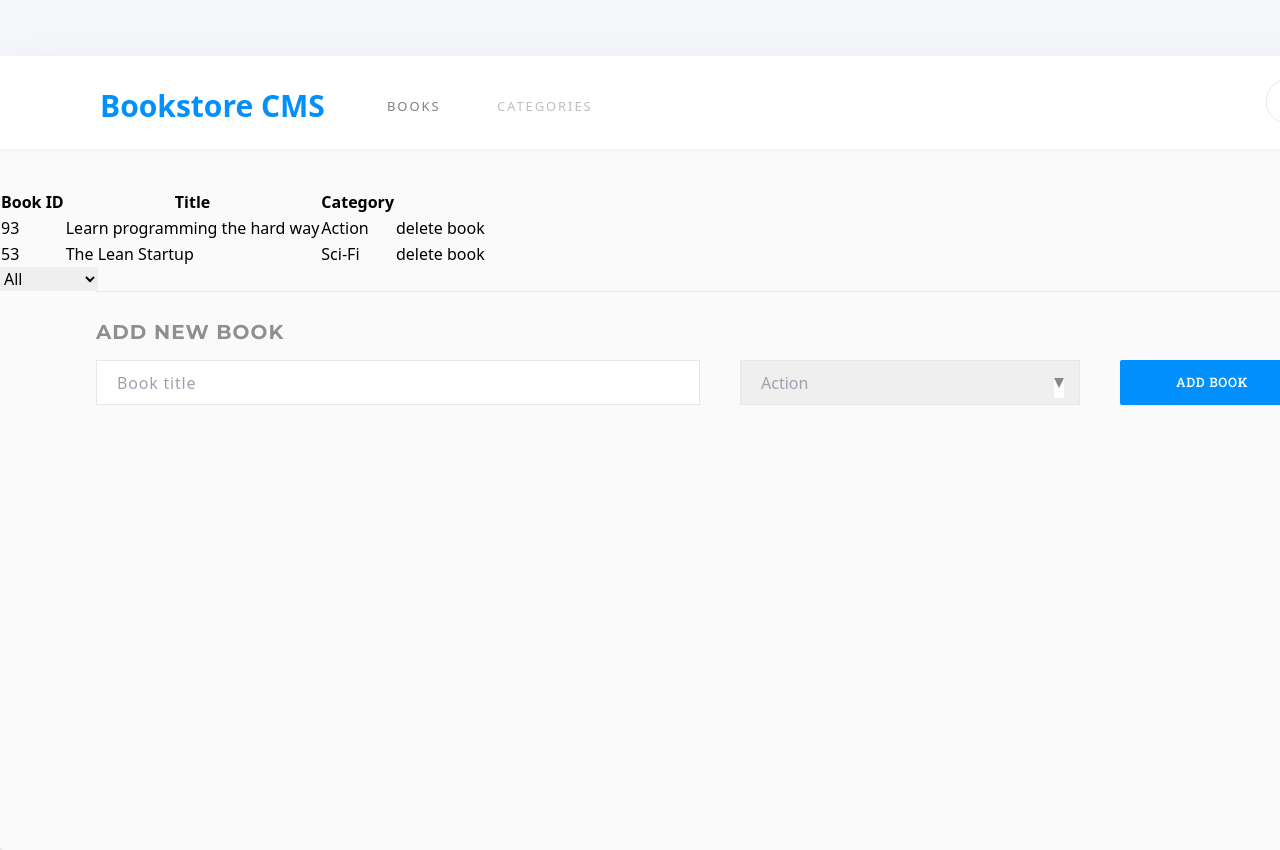
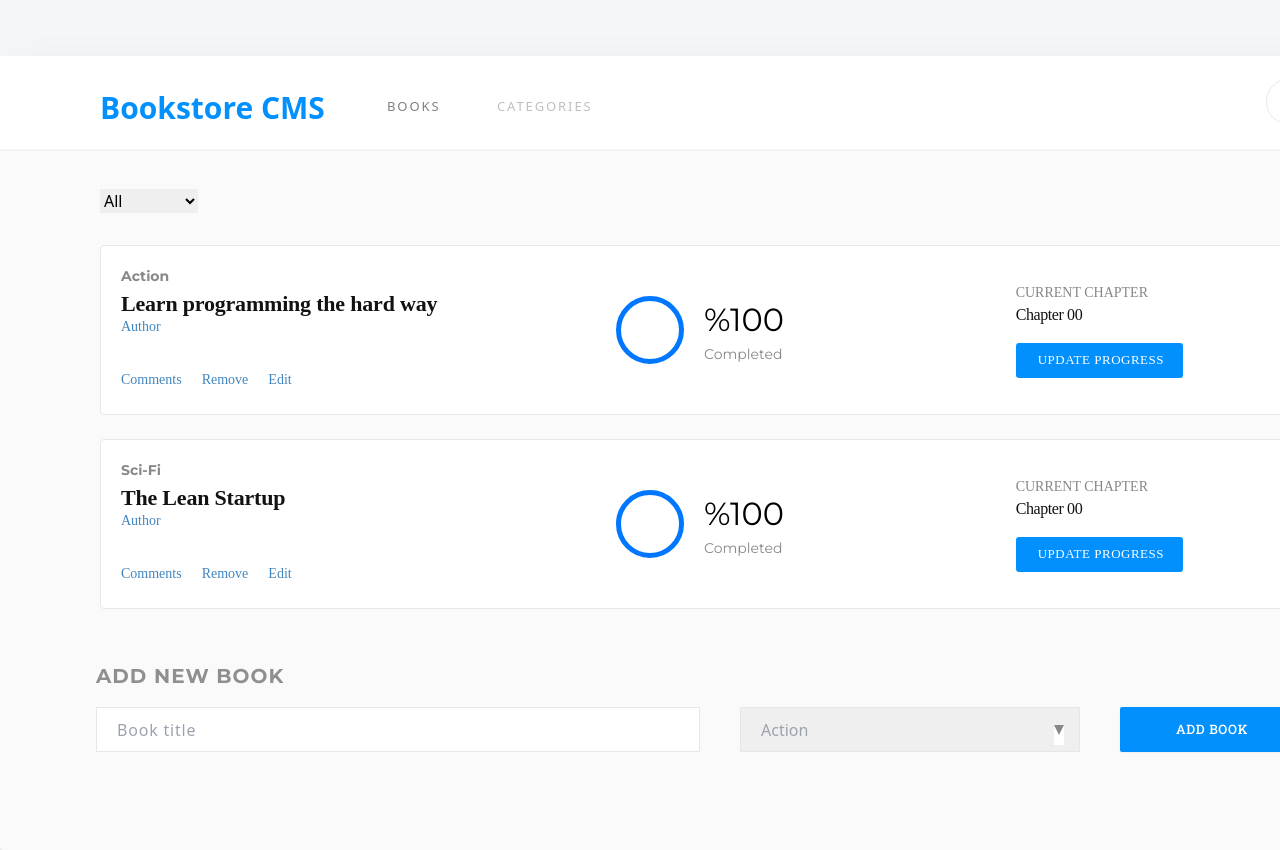
Before and after one commit to AshakaE/cms-books, a React (Create React App) app: page / in a window 1280 px wide. Shown: the top 850 px of the page. Built offline with nearby package versions, Linux system fonts and the light colour scheme.

Commit message:
style completely Book component

```diff
--- a/src/App.css
+++ b/src/App.css
@@ -37,10 +37,6 @@ body {
   margin: 6px 47px 2px 0;
   font-size: 30px;
   font-weight: bold;
-  font-stretch: normal;
-  font-style: normal;
-  line-height: normal;
-  letter-spacing: normal;
   color: #0290ff;
 }
 
@@ -49,10 +45,6 @@ body {
   height: 16px;
   margin: 18px 41px 11px 0;
   font-size: 13px;
-  font-weight: normal;
-  font-stretch: normal;
-  font-style: normal;
-  line-height: normal;
   letter-spacing: 1.9px;
   color: gray;
 }
@@ -63,10 +55,6 @@ body {
   margin: 18px 664px 11px 10px;
   opacity: 0.5;
   font-size: 13px;
-  font-weight: normal;
-  font-stretch: normal;
-  font-style: normal;
-  line-height: normal;
   letter-spacing: 1.9px;
   color: gray;
 }
@@ -86,33 +74,100 @@ body {
   border: solid 1px #e8e8e8;
 }
 
-.Lesson-Panel {
+.book-panel {
   width: 1200px;
   height: 170px;
-  margin: 37px 100px 0;
-  padding: 32px 147px 26px 27px;
   border-radius: 4px;
   border: solid 1px #e8e8e8;
-  background-color: var(--white);
+  background-color: white;
 }
 
 .title {
-  height: 24px;
   font-size: 20px;
   font-weight: bold;
-  font-stretch: normal;
-  font-style: normal;
-  line-height: normal;
   letter-spacing: -0.18px;
   color: #8f8f8f;
 }
 
 .arrow {
-  width: 5px;
-  height: 10px;
   border-color: #888 #fff #fff;
   border-style: solid;
   border-width: 10px 5px;
   top: 17px;
   right: 15px;
 }
+
+.School-of {
+  width: 49px;
+  height: 18px;
+  margin: 0 39px 0 0;
+  opacity: 0.5;
+  font-family: Montserrat;
+  font-size: 14px;
+  font-weight: bold;
+  color: #121212;
+}
+
+.bp-title {
+  height: 29px;
+  margin: 3px 3px 0 0;
+  font-family: RobotoSlab;
+  font-size: 22px;
+  font-weight: bold;
+  letter-spacing: -0.2px;
+  color: #121212;
+}
+
+.bs-text{
+  font-family: RobotoSlab;
+  font-size: 14px;
+  font-weight: 300;
+  color: #4386bf;
+}
+
+.gs-text{
+  opacity: 0.5;
+  font-family: RobotoSlab;
+  font-size: 14px;
+  font-weight: 300;
+  color: #121212;
+}
+
+.black-s-text{
+  font-family: RobotoSlab;
+  font-size: 16px;
+  font-weight: 300;
+  letter-spacing: -0.4px;
+  color: #121212;
+}
+
+.percent {
+  font-family: Montserrat;
+  font-size: 32px;
+  color: var(--black-two);
+}
+
+.upgrade-btn{
+  color: white;
+  letter-spacing: 0.5px;
+  font-family: RobotoSlab;
+  font-size: 13px;
+  font-weight: 300;
+  padding: 7px 19px 8px 22px;
+  border-radius: 3px;
+  background-color: #0290ff;
+}
+
+.Oval-2 {
+  width: 68px;
+  height: 68px;
+  border-radius: 50px;
+  border: 5px solid rgb(0, 119, 255);
+}
+
+.Completed {
+  opacity: 0.5;
+  font-family: Montserrat;
+  font-size: 14px;
+  color: #121212;
+}
--- a/src/components/Book.js
+++ b/src/components/Book.js
@@ -3,18 +3,34 @@ import PropTypes from 'prop-types';
 
 function Book({ book, handleRemoveBook }) {
   return (
-    <tr>
-      <td>{book.id}</td>
-      <td>{book.title}</td>
-      <td>{book.category}</td>
-      <td>
-        {' '}
-        <button type="button" onClick={() => handleRemoveBook(book)}>
-          delete book
-        </button>
-        {' '}
-      </td>
-    </tr>
+    <div className="book-panel flex mb-6">
+      <div className="flex flex-col w-1/3 p-5">
+        <div className="School-of">{book.category}</div>
+        <div className="bp-title">{book.title}</div>
+        <div className="bs-text">Author</div>
+        <div className="flex my-8">
+          <div className="bs-text mr-5">Comments</div>
+          <button className="bs-text mr-5" type="button" onClick={() => handleRemoveBook(book)}>
+            Remove
+          </button>
+          <div className="bs-text">Edit</div>
+        </div>
+      </div>
+      <div className="w-1/3 flex items-center justify-center">
+        <div className="Oval-2 mr-5" />
+        <div>
+          <div className="percent">%100</div>
+          <div className="Completed">Completed</div>
+        </div>
+      </div>
+      <div className="w-1/3 flex flex-col items-center justify-center">
+        <div>
+          <div className="gs-text">CURRENT CHAPTER</div>
+          <div className="black-s-text mb-4">Chapter 00</div>
+          <div className="upgrade-btn">UPDATE PROGRESS</div>
+        </div>
+      </div>
+    </div>
   );
 }
 
--- a/src/components/CategoryFilter.js
+++ b/src/components/CategoryFilter.js
@@ -6,6 +6,7 @@ const CategoryFilter = (props) => {
   const { handleFilterChange } = props;
 
   return (
+    <div className="m-auto w-[1200px] mb-8">
       <select
         name="filterCategory"
         id="filterCategory"
@@ -20,6 +21,7 @@ const CategoryFilter = (props) => {
           </option>
         ))}
       </select>
+    </div>
   );
 };
 
--- a/src/containers/BooksForm.js
+++ b/src/containers/BooksForm.js
@@ -37,7 +37,7 @@ const BooksForm = (props) => {
   };
 
   return (
-    <div className="flex flex-col border-t border-gray-200 mx-24">
+    <div className="flex flex-col mx-24">
       <div className="pb-4 pt-7">
         <h3 className="block title uppercase tracking-wider font-body">
           Add New Book
--- a/src/containers/BooksList.js
+++ b/src/containers/BooksList.js
@@ -19,15 +19,9 @@ const BooksList = (props) => {
 
   return (
     <div>
-      <table>
-        <thead>
-          <tr>
-            <th>Book ID</th>
-            <th>Title</th>
-            <th>Category</th>
-          </tr>
-        </thead>
-        <tbody>
+      <CategoryFilter handleFilterChange={handleFilterChange} />
+      <div className="m-auto w-[1200px]">
+        <div>
           {Object.values(books).map((book) => {
             if (filter !== 'All') {
               if (filter === book.category) {
@@ -38,9 +32,8 @@ const BooksList = (props) => {
             }
             return null;
           })}
-        </tbody>
-      </table>
-      <CategoryFilter handleFilterChange={handleFilterChange} />
+        </div>
+      </div>
     </div>
   );
 };
```
Lines whose indentation alone changed are shown as unchanged.
